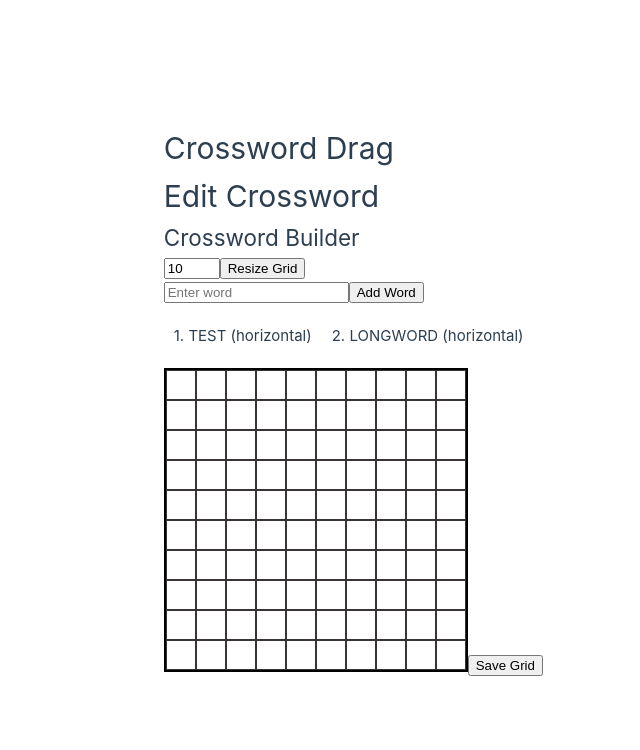
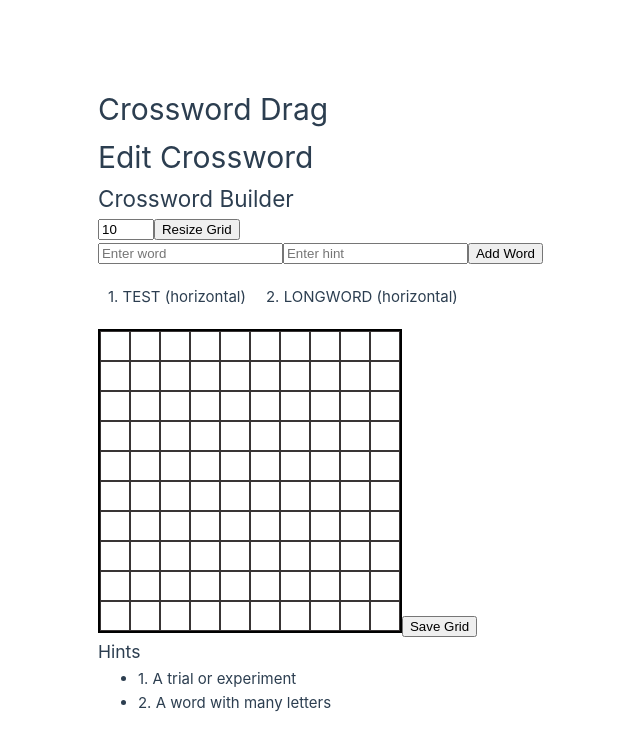
Before and after one commit to Eallekors/Vue3-CrosswordPuzzle, a Vue app in the folder crossword-drag/: page /edit in a window 1280 px wide. Shown: the top 750 px of the page, without its empty margins (97-737 px from the left). Built offline with nearby package versions, Linux system fonts and the light colour scheme; the HTML template or start-up script is replaced by a standard one.

Commit message:
Added hints to views.

```diff
--- a/crossword-drag/src/components/CrosswordFill.vue
+++ b/crossword-drag/src/components/CrosswordFill.vue
@@ -25,6 +25,14 @@
     <div v-else-if="allCorrect">
       <p>You have solved the crossword!</p>
     </div>
+    <div>
+      <h3>Hints</h3>
+      <ul>
+        <li v-for="word in words" :key="word.id">
+          {{ word.number }}. {{ word.hint }}
+        </li>
+      </ul>
+    </div>
   </div>
 </template>
 
@@ -33,13 +41,16 @@ import { ref, onMounted } from 'vue';
 
 const grid = ref([]);
 const userGrid = ref([]);
+const words = ref([]);
 const incorrectNumbers = ref([]);
 const allCorrect = ref(false);
 
 const loadGridFromLocalStorage = () => {
-  const savedGrid = localStorage.getItem('crosswordGrid');
-  if (savedGrid) {
-    grid.value = JSON.parse(savedGrid);
+  const savedData = localStorage.getItem('crosswordGrid');
+  if (savedData) {
+    const crosswordData = JSON.parse(savedData);
+    grid.value = crosswordData.grid;
+    words.value = crosswordData.words;
     userGrid.value = grid.value.map(row => row.map(cell => (isNaN(cell) && cell !== '' ? '' : cell)));
   } else {
     grid.value = Array.from({ length: 10 }, () => Array(10).fill(''));
--- a/crossword-drag/src/components/CrosswordGrid.vue
+++ b/crossword-drag/src/components/CrosswordGrid.vue
@@ -9,15 +9,18 @@ const words = ref([
     number: 1,
     id: Date.now(),
     alignment: 'horizontal',
+    hint: 'A trial or experiment',
   },
   {
     text: 'LONGWORD',
     number: 2,
     id: Date.now(),
     alignment: 'horizontal',
+    hint: 'A word with many letters',
   },
 ]);
 const currentWord = ref('');
+const currentHint = ref('');
 const nextWordNumber = ref(1);
 const draggedWord = ref(null);
 const dragGrid = ref(null); // New grid for the word being dragged
@@ -25,14 +28,16 @@ const dragGridPosition = ref({ x: 0, y: 0 }); // Position of the drag grid
 const currentAlignment = ref('horizontal'); // Add this line
 
 const addWord = () => {
-  if (currentWord.value.trim()) {
+  if (currentWord.value && currentHint.value) {
     words.value.push({
       text: currentWord.value.toUpperCase(), // Store words in uppercase for consistency
       number: nextWordNumber.value,
       id: Date.now(),
       alignment: 'horizontal',
+      hint: currentHint.value,
     });
     currentWord.value = '';
+    currentHint.value = '';
     nextWordNumber.value++;
   }
 };
@@ -94,11 +99,6 @@ const dragStart = (event, word) => {
     document.body.removeChild(numberElement);
   }, 0); // Remove immediately after setting the drag image
 };
-
-
-
-
-
 
 const dragEnd = () => {
   dragGrid.value = null; // Clear the drag grid when dragging ends
@@ -198,7 +198,11 @@ const updateDragGridPosition = (event) => {
 };
 
 const saveGridToLocalStorage = () => {
-  localStorage.setItem('crosswordGrid', JSON.stringify(grid.value));
+  const crosswordData = {
+    grid: grid.value,
+    words: words.value,
+  };
+  localStorage.setItem('crosswordGrid', JSON.stringify(crosswordData));
 };
 
 </script>
@@ -211,6 +215,7 @@ const saveGridToLocalStorage = () => {
 
     <div>
       <input v-model="currentWord" placeholder="Enter word" />
+      <input v-model="currentHint" placeholder="Enter hint" />
       <button @click="addWord">Add Word</button>
     </div>
 
@@ -255,6 +260,15 @@ const saveGridToLocalStorage = () => {
       </div>
     </div>
     <button @click="saveGridToLocalStorage">Save Grid</button>
+
+    <div>
+      <h3>Hints</h3>
+      <ul>
+        <li v-for="word in words" :key="word.id">
+          {{ word.number }}. {{ word.hint }}
+        </li>
+      </ul>
+    </div>
   </div>
 </template>
 
```
